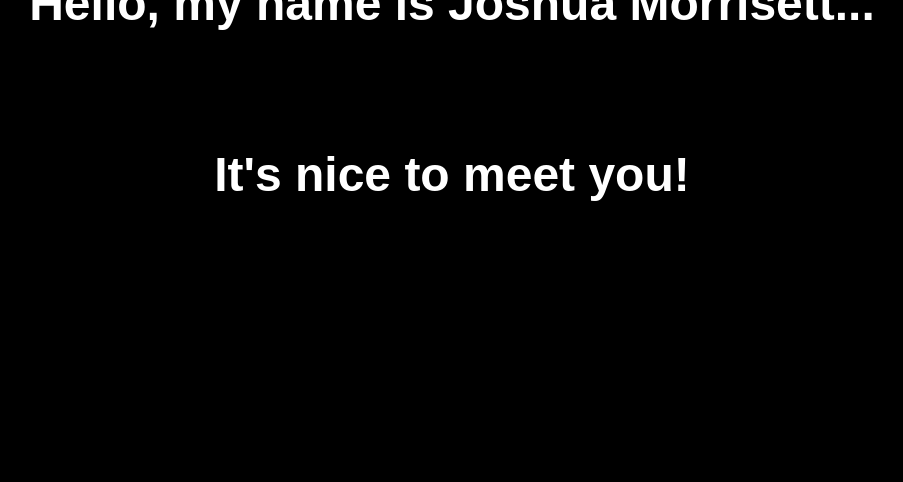
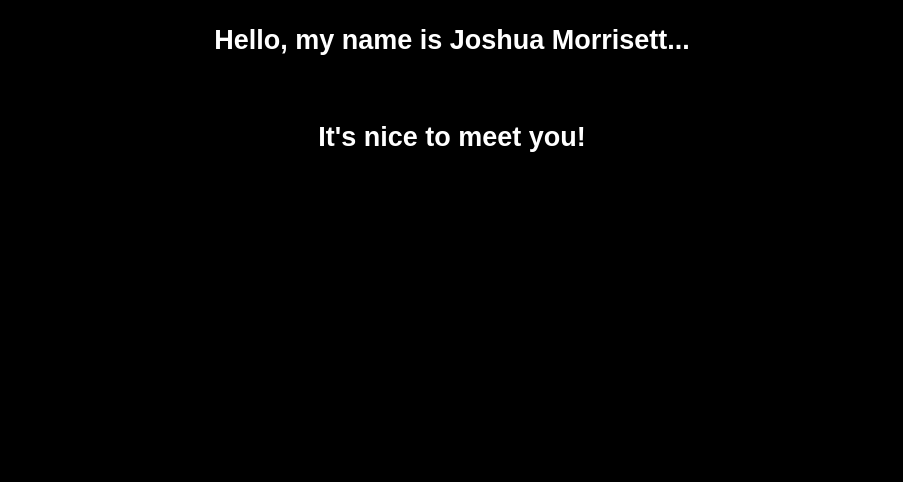
Before and after one commit to Jdmorrisett/flask-me, a Flask app: page / in a window 1280 px wide. Shown: the part 1279-1761 px from the top of the page, without its empty margins (188-1091 px from the left). Run offline with Flask 2, Linux system fonts and the light colour scheme; some libraries are stand-ins or nearby versions.

Commit message:
🐛 FIX: Greeting and profile pic scaling

```diff
--- a/static/style.css
+++ b/static/style.css
@@ -32,7 +32,7 @@ hr {
 }
 
 #greeting {
-  font-size: xx-large;
+  font-size: large;
   font-weight: bolder;
   font-display: center;
   text-align: center;
```
Also changed, not shown: other parts of static/style.css (+5 -0 lines).
